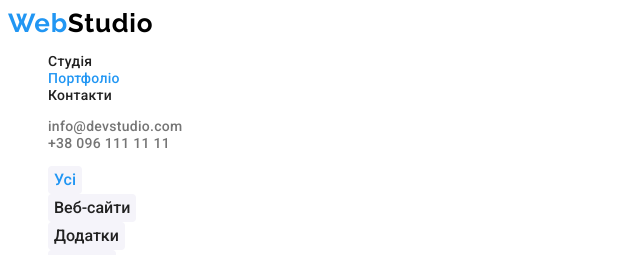
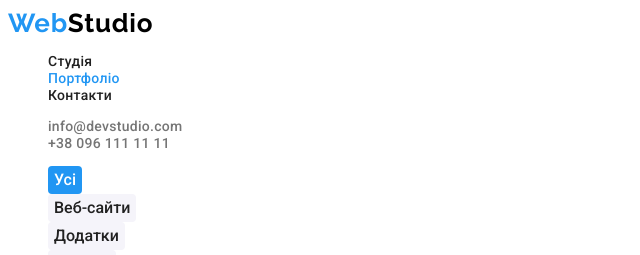
Before and after one commit to Dmytro1117/goit-markup-hw-02, a plain HTML site: page portfolio.html in a window 1280 px wide. Shown: the top 255 px of the page, 0-640 px from the left. Drawn offline with Linux system fonts and the light colour scheme.

Commit message:
Селектори та колір. Текст та шрифти

```diff
--- a/css/main.css
+++ b/css/main.css
@@ -27,9 +27,13 @@ a {
 
     /*Header*/
 
-.link.current,
+.link.current {
+   color: var(--accent-color);
+}
+
 .button.current {
-    color: var(--accent-color);
+    color: var(--background-color-h1);
+    background-color: var(--accent-color);
 }
 
 .logo {
@@ -107,6 +111,7 @@ a {
 
 .work-title {
     color: var(--title-text-color);
+    font-size: 14px;
     line-height: 1.14;
     text-transform: uppercase;
 }
```
